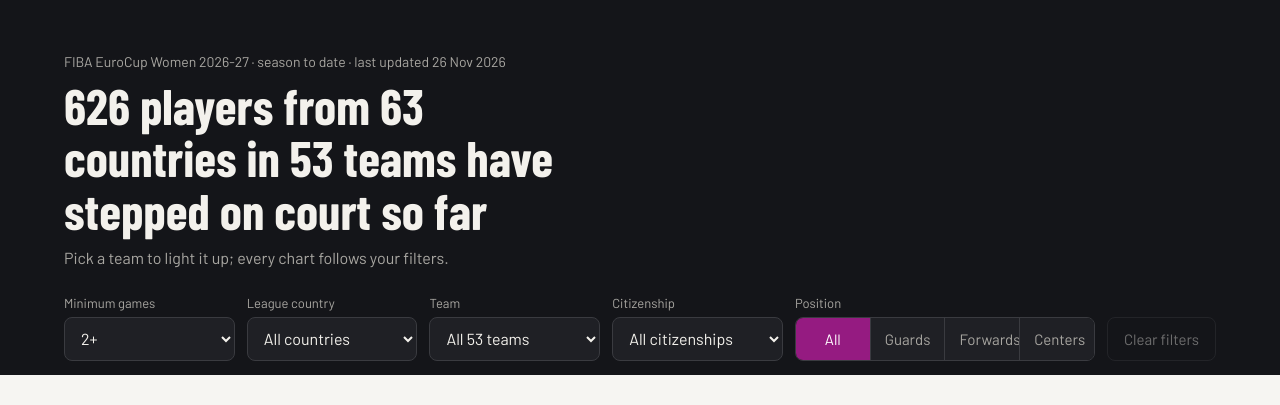
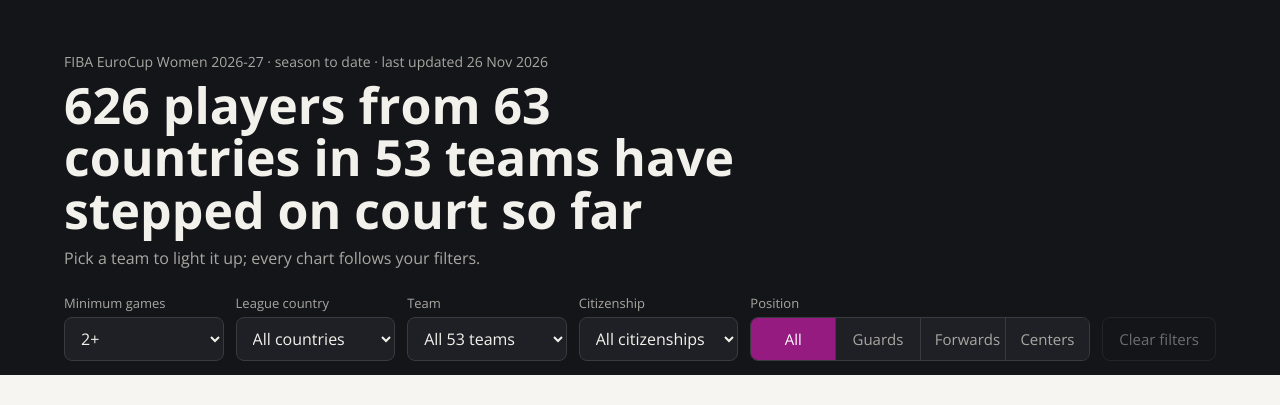
Before and after one commit to sboue-digital-science/eurocup-women-26-27, a plain HTML site: page index.html in a window 1280 px wide. Shown: the top 405 px of the page. Drawn offline with nearby package versions, Linux system fonts and the light colour scheme.

Commit message:
Use the brand font Open Sans (headings 700, text 400)
Replaces Barlow / Barlow Condensed; sizes and colours unchanged. The
Position filter group gets a slightly larger minimum width so its
buttons still fit with the wider font.

Co-Authored-By: Claude Opus 5.5 <noreply@anthropic.com>
Claude-Session: https://claude.ai/code/session_01UhHW5aSKxQtS55qPkprhQ6

```diff
--- a/index.html
+++ b/index.html
@@ -5,12 +5,12 @@
 <meta name="viewport" content="width=device-width, initial-scale=1">
 <title>Explore FIBA EuroCup Women 2026-27 statistics</title>
 <link rel="preconnect" href="https://fonts.googleapis.com">
-<link href="https://fonts.googleapis.com/css2?family=Barlow+Condensed:wght@600;700&family=Barlow:wght@400;500;600&display=swap" rel="stylesheet">
+<link href="https://fonts.googleapis.com/css2?family=Open+Sans:wght@400;600;700&display=swap" rel="stylesheet">
 <style>
 /* VOICE: a newspaper sports-desk graphic — exact, calm, the numbers lead.
    IDEA: a box score sheet pinned under an arena scoreboard.
    PICTURE: one large scatter of every player (minutes vs efficiency), the chosen team lit in the accent colour.
-   COLOUR and TYPE: scoreboard black band, white sheet, #951B81 as the only accent; Barlow Condensed headings, Barlow text.
+   COLOUR and TYPE: scoreboard black band, white sheet, #951B81 as the only accent; Open Sans (brand font): headings 700, text 400.
    LAYOUT: band with title + filters, figure strip, scatter beside leaders, then age, passports, teams, full table. */
 :root{color-scheme:light dark;
  --bg:light-dark(#ffffff,#121316);--plane:light-dark(#f6f5f2,#0b0b0c);
@@ -21,8 +21,8 @@
  --band:#141519;--bandink:#f3f1ec;--bandink2:#a9a7a2;--line:light-dark(rgba(11,11,11,.1),rgba(255,255,255,.1))}
 :root[data-theme=light]{color-scheme:light}:root[data-theme=dark]{color-scheme:dark}
 *{box-sizing:border-box;min-width:0}
-body{margin:0;background:var(--plane);color:var(--ink);font:16px/1.55 Barlow,system-ui,sans-serif;overflow-x:clip}
-h1,h2,.num{font-family:"Barlow Condensed",Barlow,sans-serif;font-weight:700}
+body{margin:0;background:var(--plane);color:var(--ink);font:16px/1.55 "Open Sans",system-ui,sans-serif;overflow-x:clip}
+h1,h2,.num{font-family:"Open Sans",system-ui,sans-serif;font-weight:700}
 .band{padding:clamp(24px,4vw,52px) max(5vw,16px)}
 .wrap{max-width:1240px;margin:0 auto}
 header{background:var(--band);color:var(--bandink)}header.band{padding-bottom:12px}
@@ -33,7 +33,7 @@ header p{margin:0;color:var(--bandink2);max-width:68ch}
 .filters{display:flex;flex-wrap:wrap;gap:10px 12px;align-items:end}
 .filters select{width:170px}.filters #fGp{width:112px}.filters input{width:160px}.seg button{padding:0 11px}
 @media(min-width:701px){.filters>*{flex:1 1 170px}.filters>div{flex-basis:300px}.filters select,.filters #fGp{width:100%}.seg button{flex:1}}
-@media(min-width:1000px){.filters{flex-wrap:nowrap}.filters>*{flex:1 1 0}.filters>div{flex:1.7 1 0;min-width:300px}}
+@media(min-width:1000px){.filters{flex-wrap:nowrap}.filters>*{flex:1 1 0}.filters>div{flex:1.7 1 0;min-width:340px}}
 @media(max-width:700px){.filters{flex-wrap:nowrap;overflow-x:auto;padding-bottom:4px;scrollbar-width:thin}.filters>*{flex:none}}
 .filters label{display:grid;gap:4px;font-size:13px;color:var(--bandink2)}
 select,input{font:inherit;font-size:16px;height:44px;border-radius:8px;border:1px solid #3a3b40;background:#1f2025;color:var(--bandink);padding:0 12px}
```
